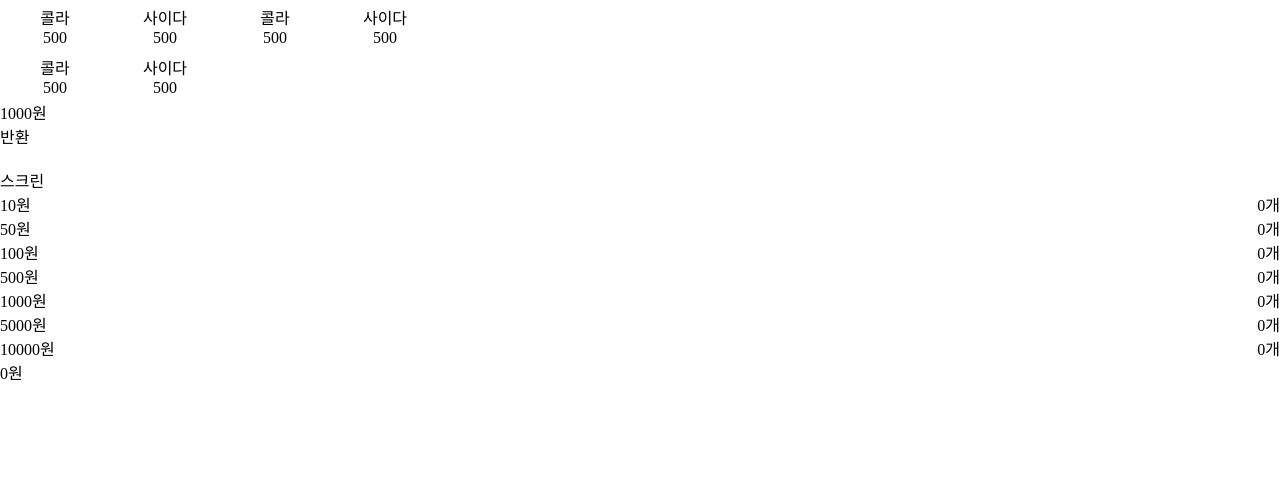
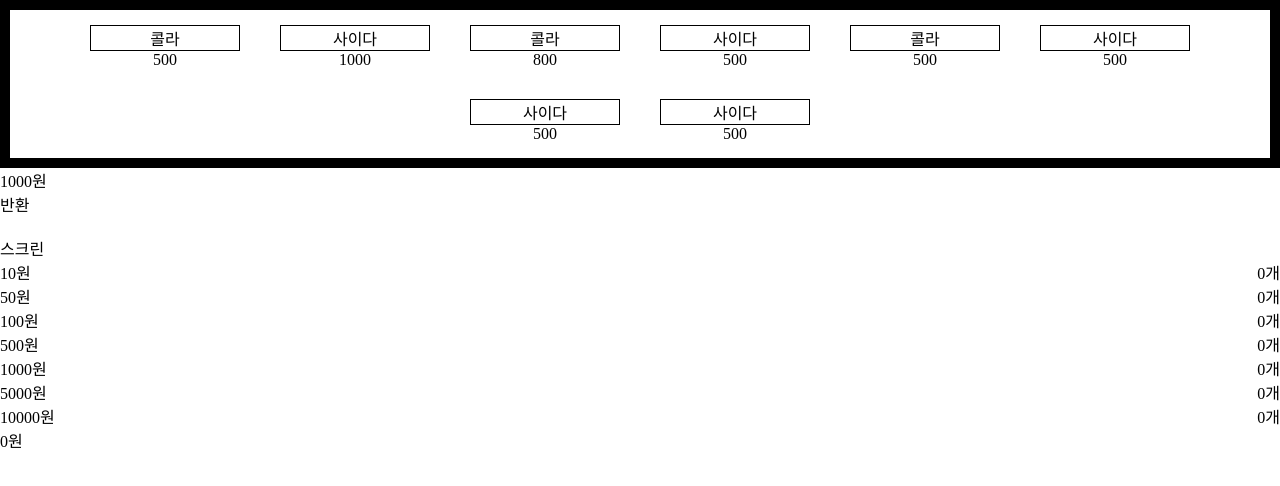
Before and after one commit to terajh/vending-machine, a React (Create React App) app in the folder client/: page / in a window 1280 px wide. Shown: the top 486 px of the page. Built offline with nearby package versions, Linux system fonts and the light colour scheme.

Commit message:
feat: Item 컴포넌트 코드 틀 추가

```diff
--- a/client/src/component/Items.js
+++ b/client/src/component/Items.js
@@ -3,41 +3,83 @@ import styled from "styled-components";
 
 const ItemWrap = styled.div`
   display: flex;
-    width: 500px;
+  box-sizing: border-box;
+  border: 10px solid black;
   flex-wrap: wrap;
+  align-content: flex-start;
+  justify-content: center;
 `;
 const OneItem = styled.div`
-    width: 100px;
-    height: 40px;
-    margin: 5px;
+  width: 150px;
   .name,
   .price {
     text-align: center;
   }
+  .name {
+    border: 1px solid black;
+    pointer-events: none;
+  }
+  .select {
+    border: 3px solid red;
+    pointer-events: auto;
+    cursor: pointer;
+  }
+  margin-left: 20px;
+  margin-right: 20px;
+  margin-top: 15px;
+  margin-bottom: 15px;
 `;
 
-const Item = (props) => {
+const Item = props => {
+  const { item, change } = props.info;
+  const { onSelect } = props;
   return (
     <OneItem>
-            <div className="name">{props.item.name}</div>
-            <div className="price">{props.item.price}</div>
+      <div
+        className={"name" + (change >= item.price ? " select" : "")}
+        onClick={e => {
+          onSelect(item.price, item.name, item.count);
+        }}
+      >
+        {item.name}
+      </div>
+      <div className="price">{item.price}</div>
     </OneItem>
   );
 };
 // 상품 화면
-const Items = () => {
+const Items = props => {
+  const { change, onClick, onLog } = props;
   const [items, setItems] = useState([
-        { name: "콜라", price: 500 },
-        { name: "사이다", price: 500 },
-        { name: "콜라", price: 500 },
-        { name: "사이다", price: 500 },
-        { name: "콜라", price: 500 },
-        { name: "사이다", price: 500 },
+    { name: "콜라", price: 500, count: 3 },
+    { name: "사이다", price: 1000, count: 3 },
+    { name: "콜라", price: 800, count: 3 },
+    { name: "사이다", price: 500, count: 3 },
+    { name: "콜라", price: 500, count: 3 },
+    { name: "사이다", price: 500, count: 3 },
+    { name: "사이다", price: 500, count: 3 },
+    { name: "사이다", price: 500, count: 3 },
   ]);
+
+  const selectItem = async (price, name, count) => {
+    if (count === 0) {
+      onLog(`${name} 재고가 없음`);
+      return;
+    }
+    onLog(`${name}가 선택됨`);
+    onClick(price);
+    setItems(
+      items.map(item => {
+        if (item.name === name) return { name, price, count: item.count - 1 };
+        else return item;
+      }),
+    );
+  };
+
   return (
     <ItemWrap className="items">
       {items.map((item, idx) => (
-                <Item key={idx} item={item}></Item>
+        <Item key={idx} info={{ item, change }} onSelect={selectItem}></Item>
       ))}
     </ItemWrap>
   );
```
Lines whose indentation alone changed are shown as unchanged.
